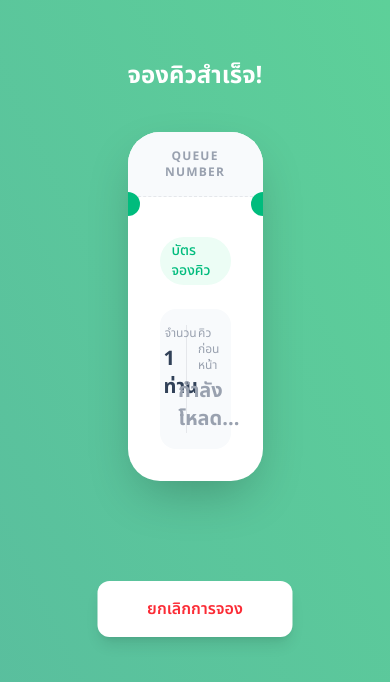
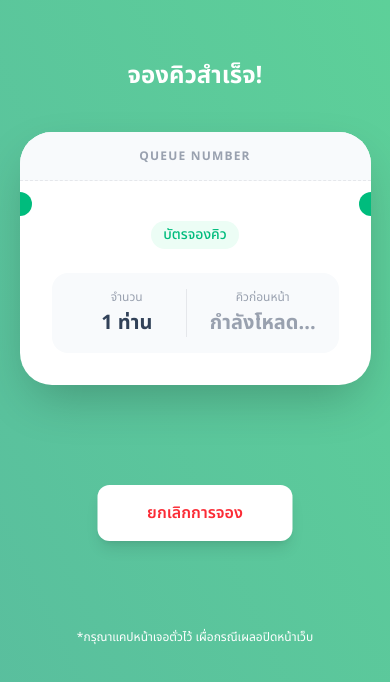
Before and after one commit to autosuwan/table-reservation, a Next.js app in the folder table-reservation-frontend/: page /reservation in a window 390 px wide. Shown: the top 682 px of the page. Built offline with nearby package versions, Linux system fonts and the light colour scheme; no server answers.

Commit message:
feat: Improve reservation page responsiveness and add a screenshot reminder.

```diff
--- a/table-reservation-frontend/app/reservation/page.tsx
+++ b/table-reservation-frontend/app/reservation/page.tsx
@@ -37,9 +37,9 @@ export default function Reservation() {
     }, [queueId]);
     return (
         <div className="min-h-screen bg-gradient-to-tr from-[#59BD9E] to-[#5DD099]">
-            <div className="flex flex-col justify-center items-center p-15 gap-10">
+            <div className="flex flex-col justify-center items-center pt-15 py-15 md:p-15 gap-10">
                 <p className="text-2xl font-bold text-white">จองคิวสำเร็จ!</p>
-                <div className="bg-white rounded-[2rem] shadow-[0_20px_50px_-12px_rgba(0,0,0,0.25)] p-0 flex flex-col items-center relative overflow-hidden mb-6 w-1/2">
+                <div className="bg-white rounded-[2rem] shadow-[0_20px_50px_-12px_rgba(0,0,0,0.25)] p-0 flex flex-col items-center relative overflow-hidden mb-6 w-[90%] md:w-1/2">
 
                 {/* Header Ticket */}
                 <div className="w-full bg-slate-50 p-4 border-b border-dashed border-gray-200 text-center">
@@ -84,6 +84,8 @@ export default function Reservation() {
             <button onClick={handleCancel} className="w-1/2 left-1/2 -translate-x-1/2 absolute bg-white text-red-500 font-semibold py-4 rounded-xl shadow-lg mt-4 hover:bg-red-50 transition-colors">
                 ยกเลิกการจอง
             </button>
+
+            <div className="text-center text-xs text-white pt-40">*กรุณาแคปหน้าเจอตั่วไว้ เผื่อกรณีเผลอปิดหน้าเว็บ</div>
         </div>
     );
 }
```
